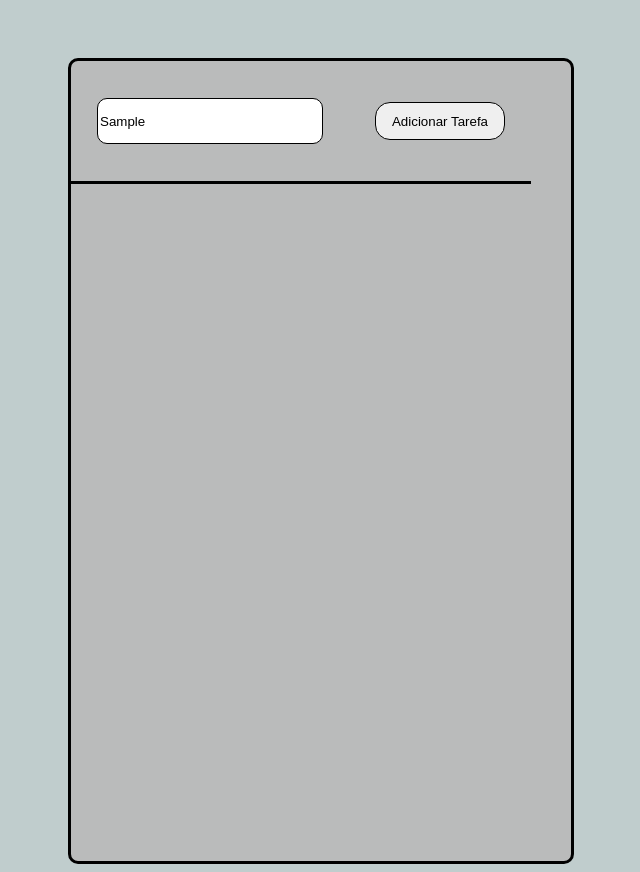
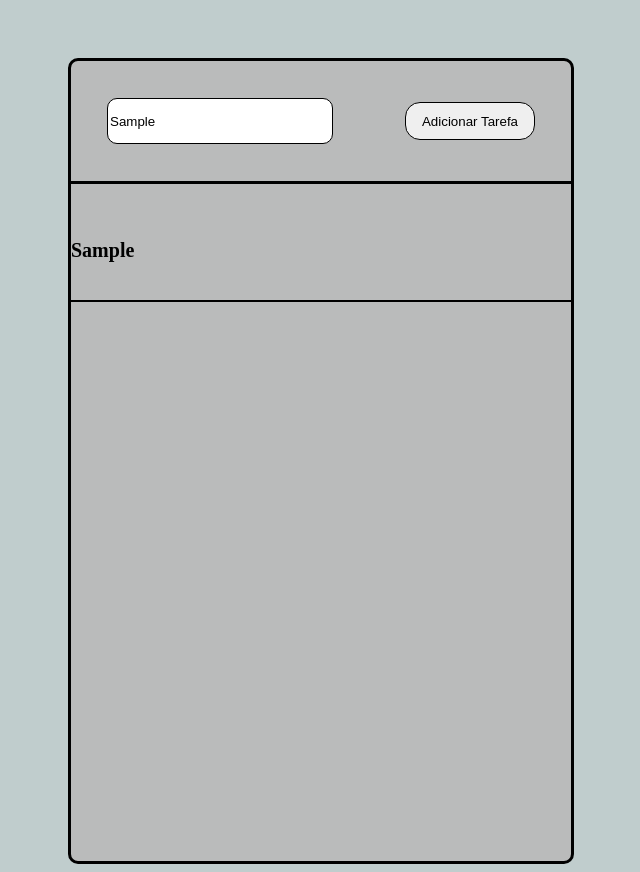
Before and after one commit to GustQueiroz/to-do-list, a plain HTML site: page index.html in a window 1280 px wide. Both pictures are taken after typing "Sample" into the empty fields and a click on the button "Adicionar Tarefa". Shown: the whole page, without its empty margins (319-959 px from the left). Drawn offline with Linux system fonts and the light colour scheme.

Commit message:
task add

```diff
--- a/index.html
+++ b/index.html
@@ -18,12 +18,15 @@
     <div class="tasks-container">
       <div class="tasks-header-container">
         <input class="add-tasks-input" id="input-add-task" placeholder="Digite sua tarefa"></input>
-        <button class="add-tasks-button" id="btn-add-task">Adicionar Tarefa</button>
+        <button onClick="createTask()" class="add-tasks-button" id="btn-add-task">Adicionar Tarefa</button>
       </div>
       <div class="content-container">
-        <ul></ul>
+        <ul class="tasks-list" id="tasks-list">
+        </ul>
       </div>
     </div>
+
     <script src="script.js"></script>
+
   </body>
 </html>
--- a/script.js
+++ b/script.js
@@ -1,2 +1,25 @@
-function createTask() {}
-function saveTask() {}
+const localStorageName = "task-list";
+
+function createTask() {
+  let input = document.getElementById("input-add-task");
+
+  if (!input.value) {
+    alert("Por favor digite algo");
+  } else {
+    let values = JSON.parse(localStorage.getItem(localStorageName) || "[]");
+    values.push({
+      task: input.value,
+    });
+    localStorage.setItem(localStorageName, JSON.stringify(values));
+    showTasks();
+  }
+}
+
+function showTasks() {
+  let values = JSON.parse(localStorage.getItem(localStorageName) || "[]");
+  let list = document.getElementById("tasks-list");
+  list.innerHTML = "";
+  for (let i = 0; i < values.length; i++) {
+    list.innerHTML = `<li>${values[i]["task"]}</li>`;
+  }
+}
--- a/style.css
+++ b/style.css
@@ -10,7 +10,8 @@ body {
   width: 500px;
   height: 800px;
   display: flex;
-  justify-content: center;
+  flex-direction: column;
+
   border: 3px solid black;
   border-radius: 10px;
 }
@@ -44,3 +45,19 @@ body {
   background-color: rgb(219, 219, 219);
   border: 2px solid black;
 }
+.tasks-list {
+  display: flex;
+  flex-direction: column;
+  padding: 0;
+}
+.tasks-list li {
+  list-style-type: none;
+  font-size: 20px;
+  font-weight: 600;
+  width: 500px;
+  height: 100px;
+  border-bottom: 2px solid black;
+  align-items: center;
+  display: flex;
+  justify-content: space-between;
+}
```
